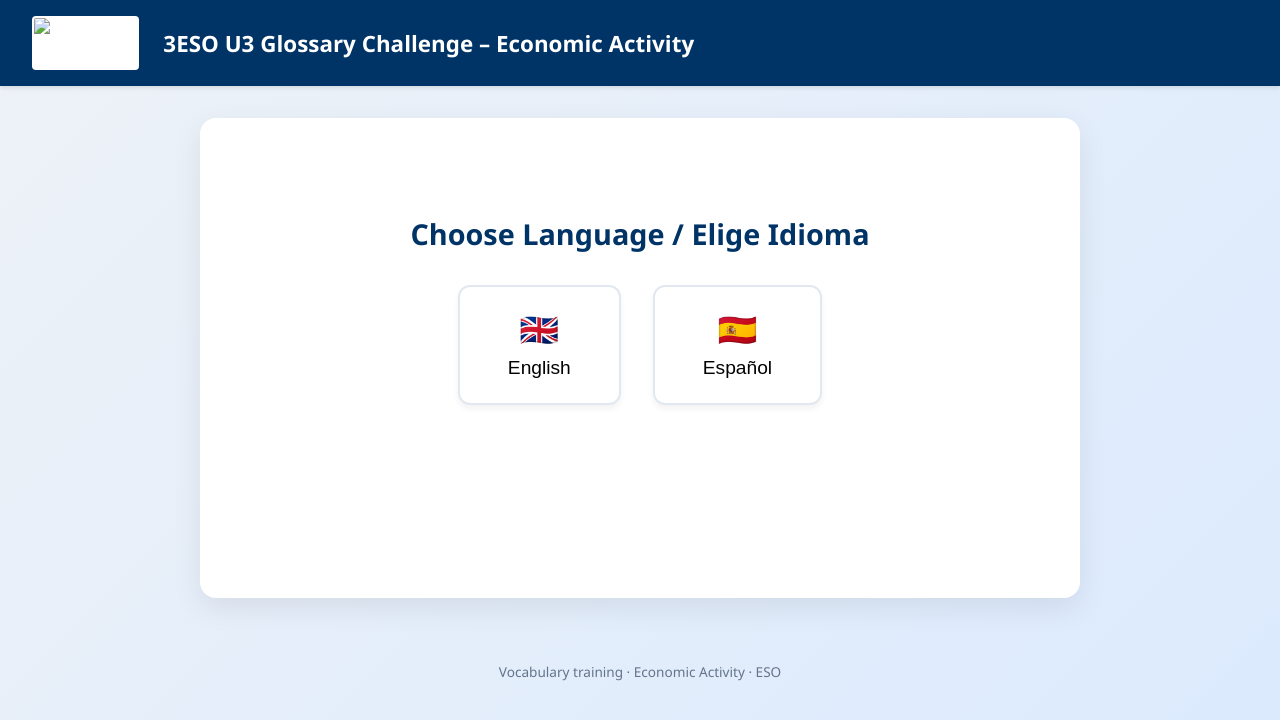
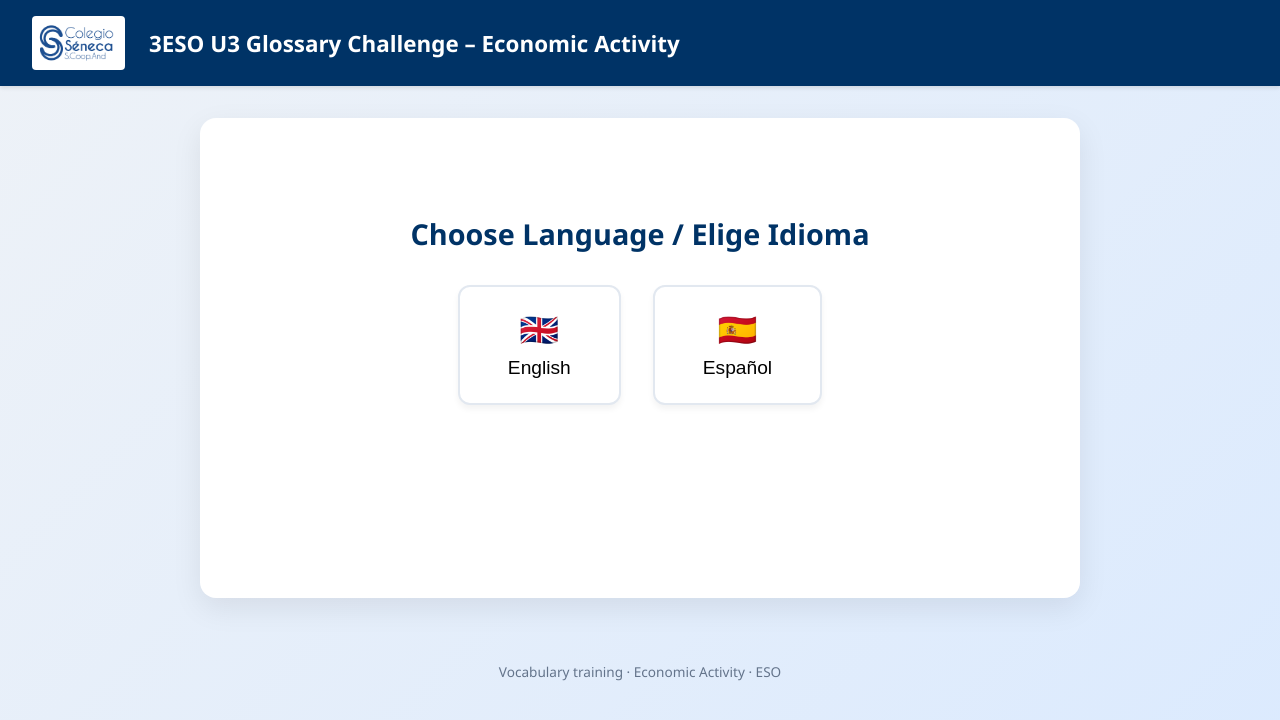
Before and after one commit to pacoseneca/3ESO-U3-GLOSSARY, a plain HTML site: page index.html in a window 1280 px wide. Drawn offline with Linux system fonts and the light colour scheme.

Commit message:
Update index.html

```diff
--- a/index.html
+++ b/index.html
@@ -423,7 +423,7 @@
 
 <header>
     <!-- Placeholder SVG Logo -->
-    <img src="seneca.png==" alt="School logo">
+    <img src="seneca.png" alt="School logo">
     <h1>3ESO U3 Glossary Challenge – Economic Activity</h1>
 </header>
 
@@ -896,4 +896,5 @@
 </script>
 
 </body>
+
 </html>
```
